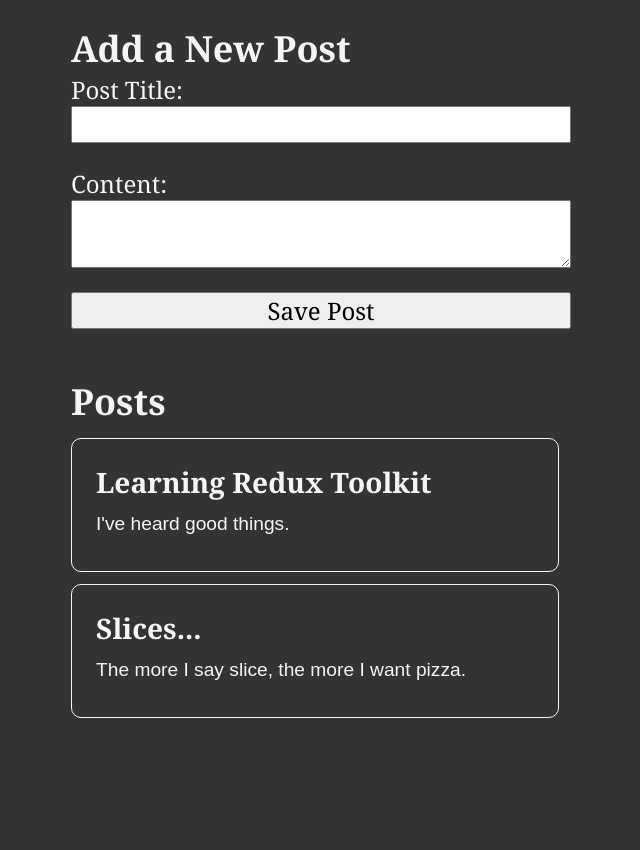
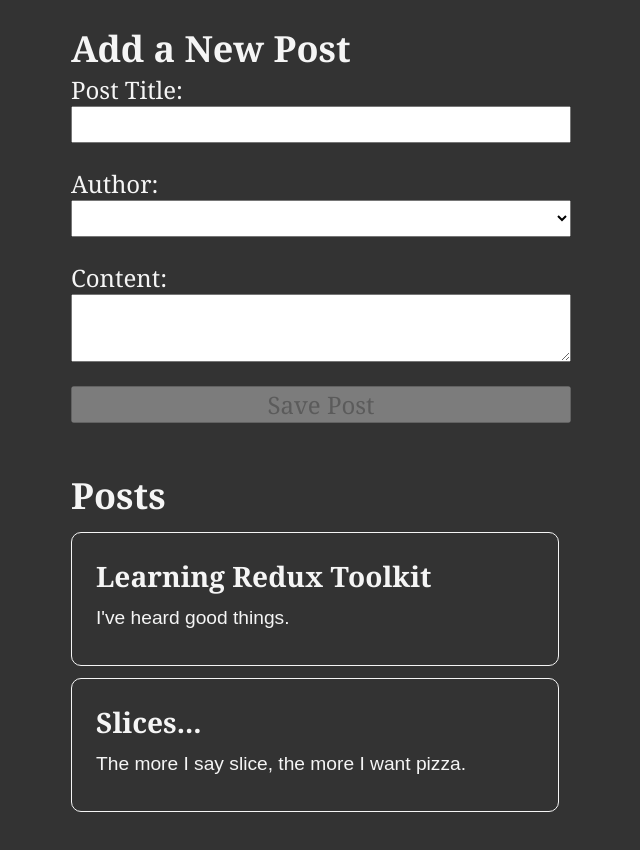
Before and after one commit to srijachatterjee19/posts-landing-page, a React (Create React App) app: page / in a window 1280 px wide. Shown: the top 850 px of the page, without its empty margins (319-959 px from the left). Built offline with nearby package versions, Linux system fonts and the light colour scheme.

Commit message:
Author as dropdown options and disable submit button if inputs are not valid

```diff
--- a/src/app/store.js
+++ b/src/app/store.js
@@ -1,8 +1,10 @@
 import { configureStore } from "@reduxjs/toolkit";
 import postsReducer from '../features/posts/postsSlice';
+import usersReducer from '../features/users/usersSlice';
 
 export const store = configureStore({
     reducer: {
-        posts: postsReducer
+        posts: postsReducer,
+        users: usersReducer
     }
 });
--- a/src/features/posts/AddPostForm.js
+++ b/src/features/posts/AddPostForm.js
@@ -1,17 +1,21 @@
 import { useState } from "react";
-import { UseDispatch, useDispatch } from "react-redux";
+import { useDispatch, useSelector } from "react-redux";
 import { nanoid } from "@reduxjs/toolkit"; //generate random id
 import { postAdded } from "./postsSlice";
-
+import { selectAllUsers } from "../users/usersSlice";
 
 const AddPostForm = () => {
     const dispatch = useDispatch();
     // title and component don't need to be added to global state, hence we utilise useState hooks for the component
     const [title, setTitle] = useState('')
     const [content, setContent] = useState('')
+    const [userId, setUserId] = useState('')
+
+    const users = useSelector(selectAllUsers)
 
     const onTitleChanged = e => setTitle(e.target.value)
     const onContentChanged = e => setContent(e.target.value)
+    const onAuthorChanged = e => setUserId(e.target.value)
 
     const onSavePostClicked = ()  => {
         // if title and content exist
@@ -20,13 +24,23 @@
             dispatch(
                 // only pass in title and content, the rest is handled by the prepare callback function in postSlice.js
                 // this component doesn't need to know the structure of the slice and we can just send data we need to send
-                postAdded(title, content)
+                postAdded(title, content,userId)
             )
             //then reset title and content
             setTitle('')
             setContent('')
         }
     }
+
+    //to make sure the title,content and userId are valid
+    const canSave = Boolean(title) && Boolean(content) && Boolean(userId)
+
+    // the user id is sent as value which is grabbed by onAuthorChanged
+    const usersOptions = users.map(user => (
+        <option key={user.id} value={user.id}>
+            {user.name}
+        </option>
+    ))
 
     return (
         <section>
@@ -40,6 +54,11 @@
                     value={title}
                     onChange={onTitleChanged}
                 />
+                <label htmlFor="postAuthor">Author:</label>
+                <select id="postAuthor" value={userId} onChange={onAuthorChanged}>
+                    <option value=""></option>
+                    {usersOptions}
+                </select>
                 <label htmlFor="postContent">Content:</label>
                 <textarea
                     id="postContent"
@@ -50,7 +69,7 @@
                  <button
                     type="button"
                     onClick={onSavePostClicked}
-                    // disabled={!canSave}
+                    disabled={!canSave}
                 >Save Post</button>
             </form>
         </section>
--- a/src/features/posts/postsSlice.js
+++ b/src/features/posts/postsSlice.js
@@ -45,7 +45,8 @@
                 payload: {
                     id: nanoid(),
                     title,
-                    content
+                    content,
+                    userId
                 }
             }
         }
--- /dev/null
+++ b/src/features/users/usersSlice.js
@@ -0,0 +1,16 @@
+import { createSlice } from "@reduxjs/toolkit";
+
+const initialState = [
+    { id: '0', name: 'Dude Lebowski' },
+    { id: '1', name: 'Neil Young' },
+    { id: '2', name: 'Dave Gray' }
+]
+
+const usersSlice = createSlice({
+    name: 'users',
+    initialState,
+    reducers: {}
+})
+
+export const selectAllUsers = (state) => state.users;
+export default usersSlice.reducer;
```
